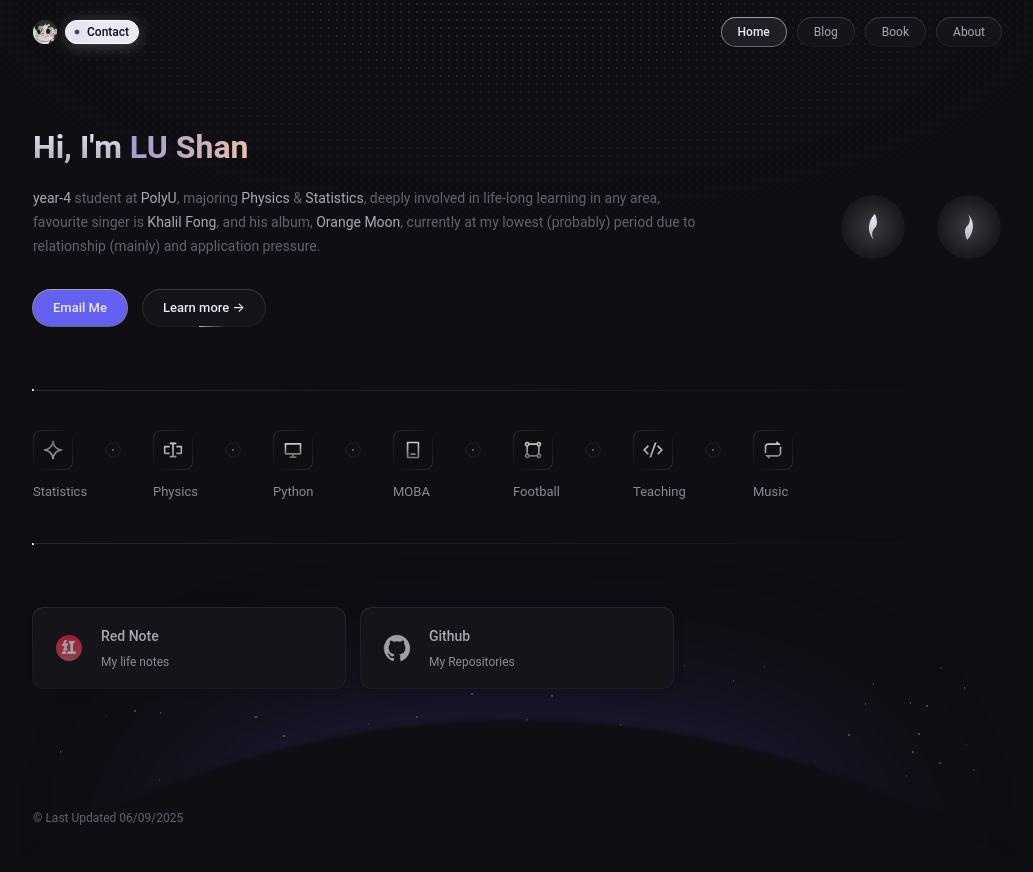
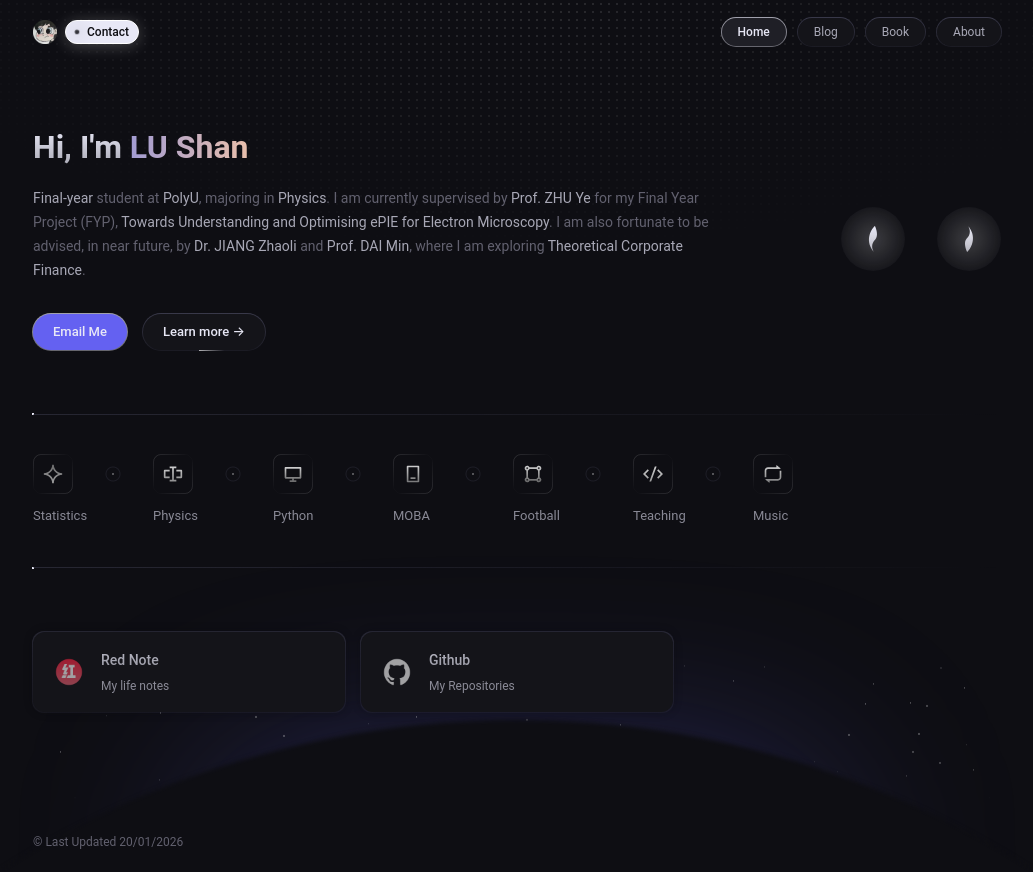
Before and after one commit to lu3333333/shanlu.cc, a plain HTML site: page index.html in a window 1280 px wide. Shown: the whole page, without its empty margins (123-1156 px from the left). Before the commit the page ends 848 px from the top, so only its background shows below. Drawn offline with Linux system fonts and the light colour scheme; animation ran at ten frames a second.

Commit message:
Add files via upload

```diff
--- a/index.html
+++ b/index.html
@@ -50,7 +50,7 @@
                     <a class="title-name text-effect">LU Shan</a>
                 </div>
                 <div class="hello-introduce">
-                    <span>year-4 </span>student at <a style="font-size: 14px;line-height: 24px;color: #A8A8B6;" href="http://www.polyu.edu.hk/" target=_blank> PolyU</a>, majoring <span>Physics</span> & <span>Statistics</span>, deeply involved in life-long learning in any area, favourite singer is <a style="font-size: 14px;line-height: 24px;color: #A8A8B6;" href="https://zh.wikipedia.org/wiki/%E6%96%B9%E5%A4%A7%E5%90%8C" target=_blank> Khalil Fong</a>, and his album, <a style="font-size: 14px;line-height: 24px;color: #A8A8B6;" href="https://www.youtube.com/watch?v=lVzyujMdNgo&list=OLAK5uy_nAgtspFo6LJ1V25viuFzYsapwIqgVvtXY" target=_blank> Orange Moon</a>, currently at my lowest (probably) period due to relationship (mainly) and application pressure.
+                    <span>Final-year</span> student at <a style="font-size: 14px;line-height: 24px;color: #A8A8B6;" href="http://www.polyu.edu.hk/" target="_blank">PolyU</a>, majoring in <span>Physics</span>. I am currently supervised by <a style="font-size: 14px;line-height: 24px;color: #A8A8B6;" href="https://www.polyu.edu.hk/ap/people/academic-staff/prof-ye-zhu/" target="_blank">Prof. ZHU Ye</a> for my Final Year Project (FYP), <a style="font-size: 14px;line-height: 24px;color: #A8A8B6;" href="https://shanlu.cc/notes/miditv-ppt.pdf" target="_blank">Towards Understanding and Optimising ePIE for Electron Microscopy</a>. I am also fortunate to be advised, in near future, by <a style="font-size: 14px;line-height: 24px;color: #A8A8B6;" href="https://sites.google.com/view/zhaolijiang/home" target="_blank">Dr. JIANG Zhaoli</a> and <a style="font-size: 14px;line-height: 24px;color: #A8A8B6;" href="https://sites.google.com/view/mindai/home" target="_blank">Prof. DAI Min</a>, where I am exploring <span>Theoretical Corporate Finance</span>.
                 </div>
                 <div class="hello-actions">
                     <div class="magical primary-btn"><a href="mailto:33at20@gmail.com" target="_blank">Email Me</a></div>
@@ -237,7 +237,7 @@
         <div class="footer-content">
             <div class="copyright">
                 <!-- <div>© 2025 Design by <a href="https://asorn.cn/" target="_blank">Asorn</a></div> -->
-                <div>© Last Updated 06/09/2025</div>
+                <div>© Last Updated 20/01/2026</div>
                 <!-- <span>|</span>
                 <div class="fillings">
                     <a href="https://asorn.cn/" target="_blank">Your filing number</a>
```
